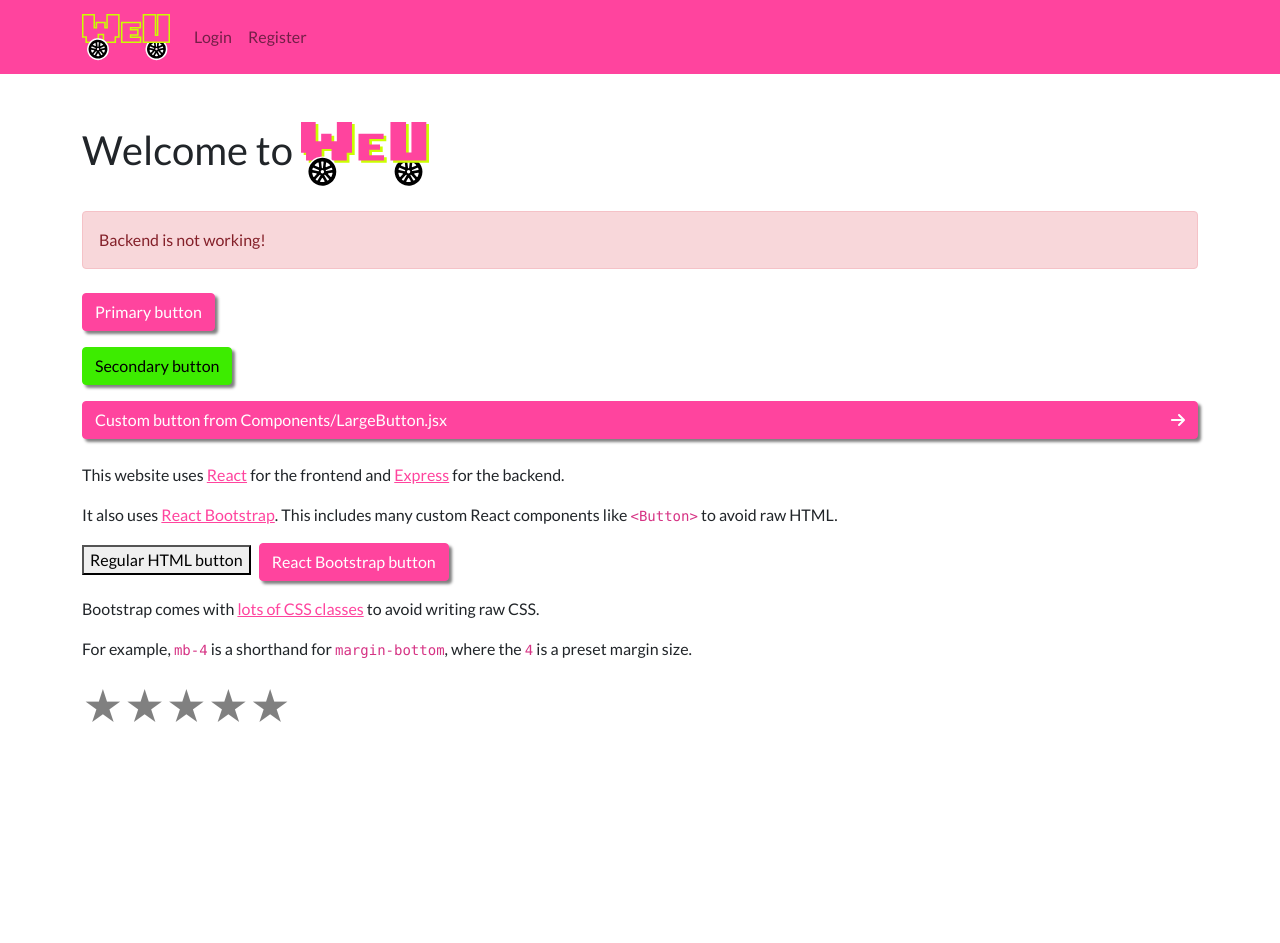
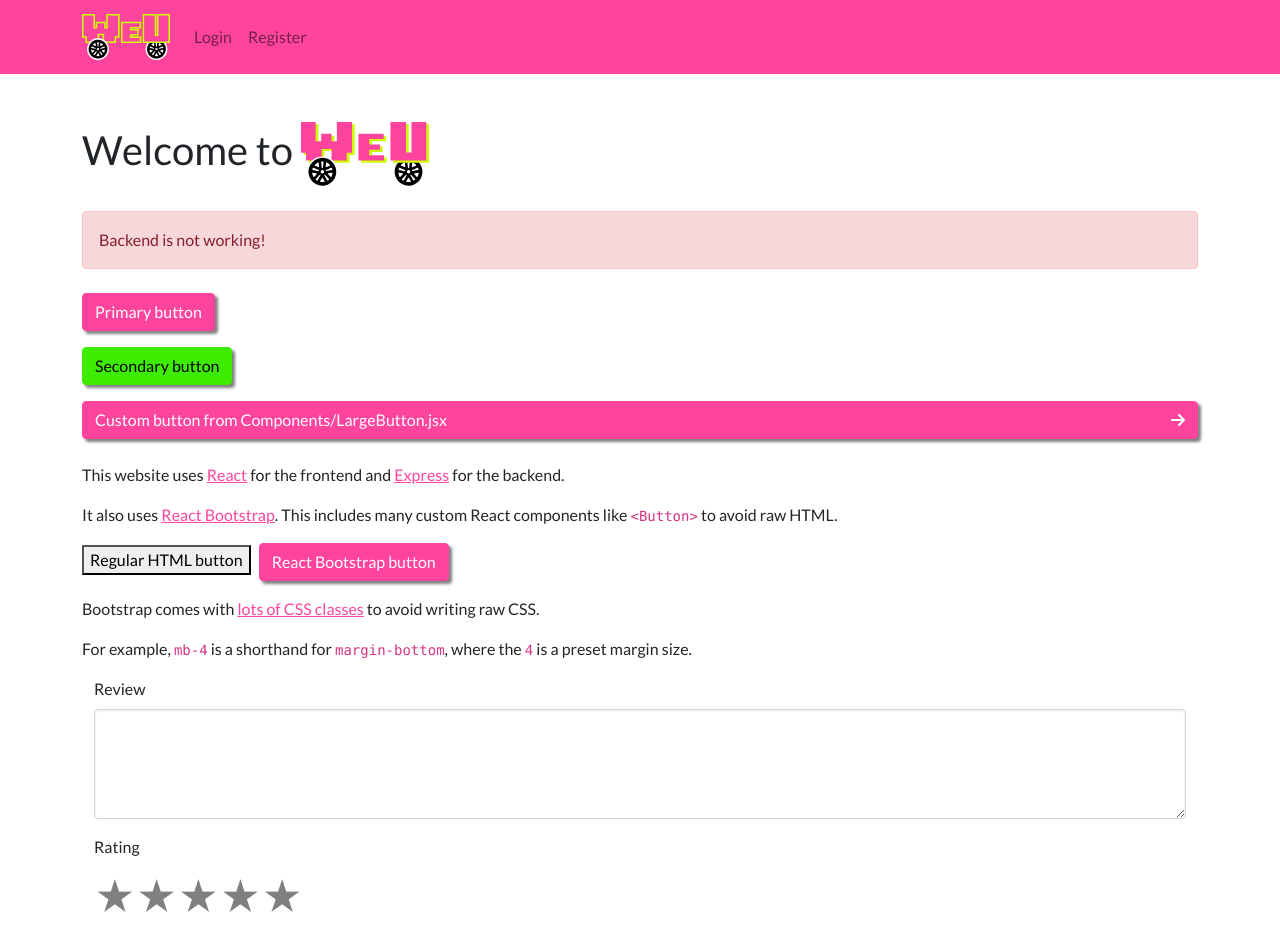
Before and after one commit to weu2/app, a React (Create React App) app in the folder frontend/: page / in a window 1280 px wide. Before the commit the page ends 800 px from the top, so only its background shows below. Built offline with nearby package versions, Linux system fonts and the light colour scheme; no server answers.

Commit message:
Added Hallams invisible field thing

```diff
--- a/frontend/src/Components/Rating.jsx
+++ b/frontend/src/Components/Rating.jsx
@@ -1,20 +1,83 @@
 import React from "react";
+import Container from "react-bootstrap/Container";
+import Form from "react-bootstrap/Form";
 
 import ReactStars from "react-rating-stars-component";
 
 class Rating extends React.Component {
 
+    constructor(props) {
+		super(props);
+		this.state = {
+			ratingLVL: ""
+		};
+	}
+
+
     handleRatingChange= (rating) =>{
-        console.log(rating);
+        var ratingLVL_ = "";
+        //based on rating score set the text
+        switch(rating){
+
+            case 1:
+                ratingLVL_ = "GIT GUD";
+                break;
+
+            case 2:
+                ratingLVL_ = "BASTION MAIN";
+                break;
+
+            case 3:
+                ratingLVL_ = "did the job";
+                break;
+
+            case 4:
+                ratingLVL_ = "POGGERS";
+                break;
+
+            case 5:
+                ratingLVL_ = "SHOUT EM A SLAB OF VB";
+                break;
+
+        }
+        //set the rating text in state
+        this.setState({ratingLVL: ratingLVL_})
+
+        //set hidden input to rating value
+        document.getElementById("ratingNumber").value = rating;
     }
-
 
 
   render(){
     return (
-        <div>
-            <ReactStars count={5} size={40} onChange={this.handleRatingChange} activeColor="#FF449E" />
-        </div>
+        <Container>
+
+                <Form.Group className="mb-3" controlId="formReviewText">
+						<Form.Label>Review</Form.Label>
+						<Form.Control
+							name="reviewText"
+                            input="text"
+                            as="textarea"
+							rows={4}
+						/>
+						{/* Display feedback message if the user screws up the input, see react-bootstrap.github.io/forms/validation/ */}
+
+					</Form.Group>
+
+                <Form.Group className="mb-3" constolId="formReviewRating">
+                    <Form.Label>Rating</Form.Label>
+                    <Form.Control
+                       type="hidden"
+                       id="ratingNumber"
+                    />
+
+                    <ReactStars count={5} size={40} onChange={this.handleRatingChange} activeColor="#FF449E" /> {this.state.ratingLVL}
+                </Form.Group>
+
+
+
+
+        </Container>
   )}
 }
 
```
